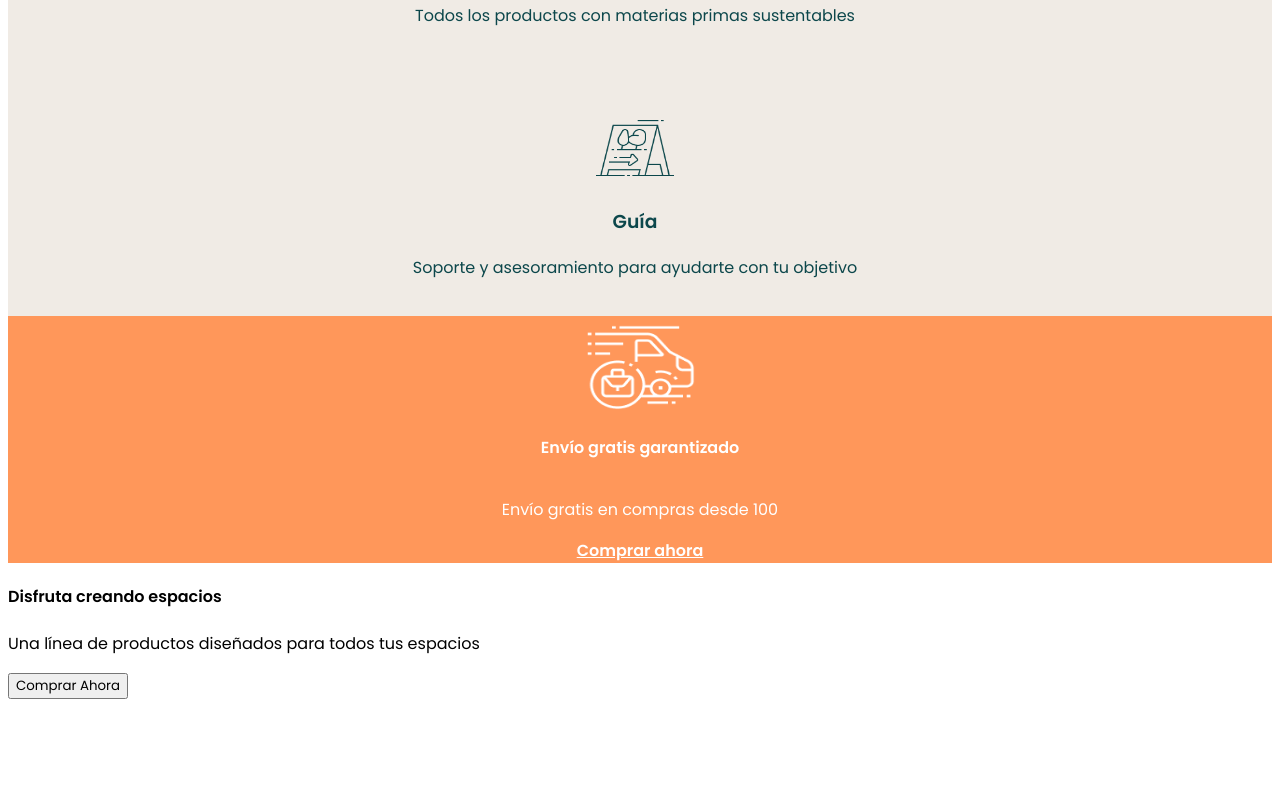
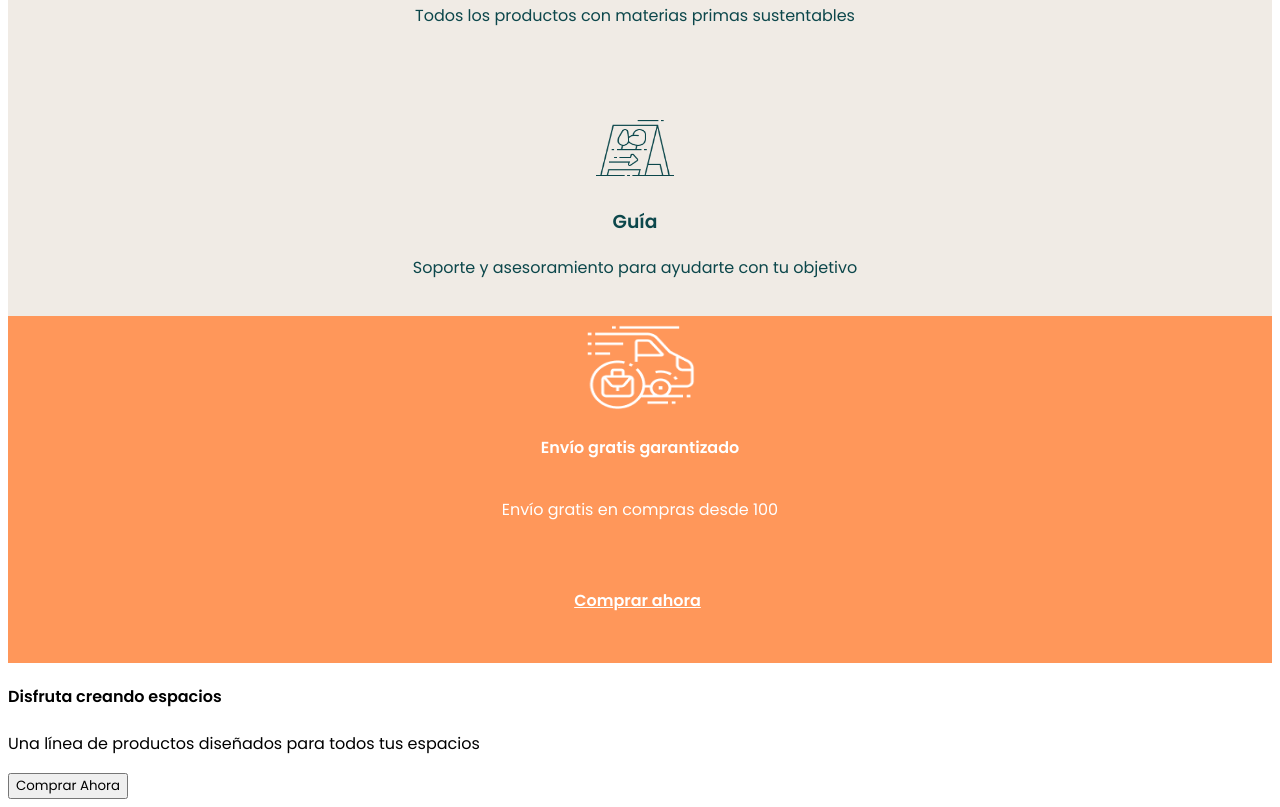
Before and after one commit to Adalab/modulo-1-evaluacion-final-IrisMireya, a website: page src/html/index.html in a window 1280 px wide. Shown: the part 914-1721 px from the top of the page. Before the commit the page ends 1621 px from the top, so only its background shows below. Drawn offline with nearby package versions, Linux system fonts and the light colour scheme; files that its build step writes are made by us from their sources; files whose address does not match are found by name.

Commit message:
link adalab

```diff
--- a/src/html/partials/section2.html
+++ b/src/html/partials/section2.html
@@ -2,5 +2,5 @@
     <img class="icon" src="./assets/images/go_6.png" width="112" height="98px"/>
     <h4 class="section2-title">Envío gratis garantizado</h4>
         <p class="section2-paragraph">Envío gratis en compras desde 100</p>
-<a class="section2__link" href="">Comprar ahora</a>
+<a class="section2__link" href="https://adalab.es">Comprar ahora</a>
 </section>
--- a/src/scss/layout/_section2.scss
+++ b/src/scss/layout/_section2.scss
@@ -10,15 +10,15 @@
     &__title{
     font-size: 24px;
     font-weight: 600;
-    margin:0;
+    margin: 0;
     }
     &__paragraph{
     font-size: 14px;
-    font-weight: normal;
     }
     &__link{
     color: $white;
     font-size: 16px;
     font-weight: 600;
+    padding: 50px 20px 50px 15px
     }
 }
```
